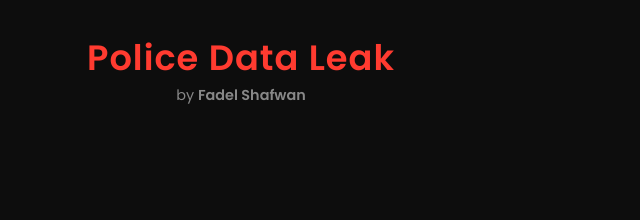
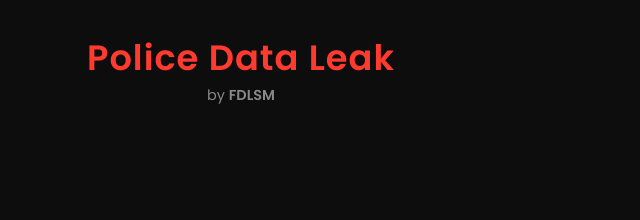
Before and after one commit to FadelSM/leakedby-fadelsm, a plain HTML site: page index.html in a window 1280 px wide. Shown: the top 220 px of the page, 399-1039 px from the left. Drawn offline with Linux system fonts and the light colour scheme.

Commit message:
Update index.html

```diff
--- a/index.html
+++ b/index.html
@@ -2,7 +2,7 @@
 <html lang="id">
 <head>
   <meta charset="UTF-8">
-  <title>Fadel Shafwan – Police Data Leak</title>
+  <title>FDLSM – Police Data Leak</title>
   <link rel="preconnect" href="https://fonts.googleapis.com">
   <link href="https://fonts.googleapis.com/css2?family=Poppins:wght@300;400;600&display=swap" rel="stylesheet">
   <link rel="stylesheet" href="style.css">
@@ -10,7 +10,7 @@
 <body>
   <header>
     <h1>Police Data Leak</h1>
-    <p>by <strong>Fadel Shafwan</strong></p>
+    <p>by <strong>FDLSM</strong></p>
   </header>
 
   <main>
```
